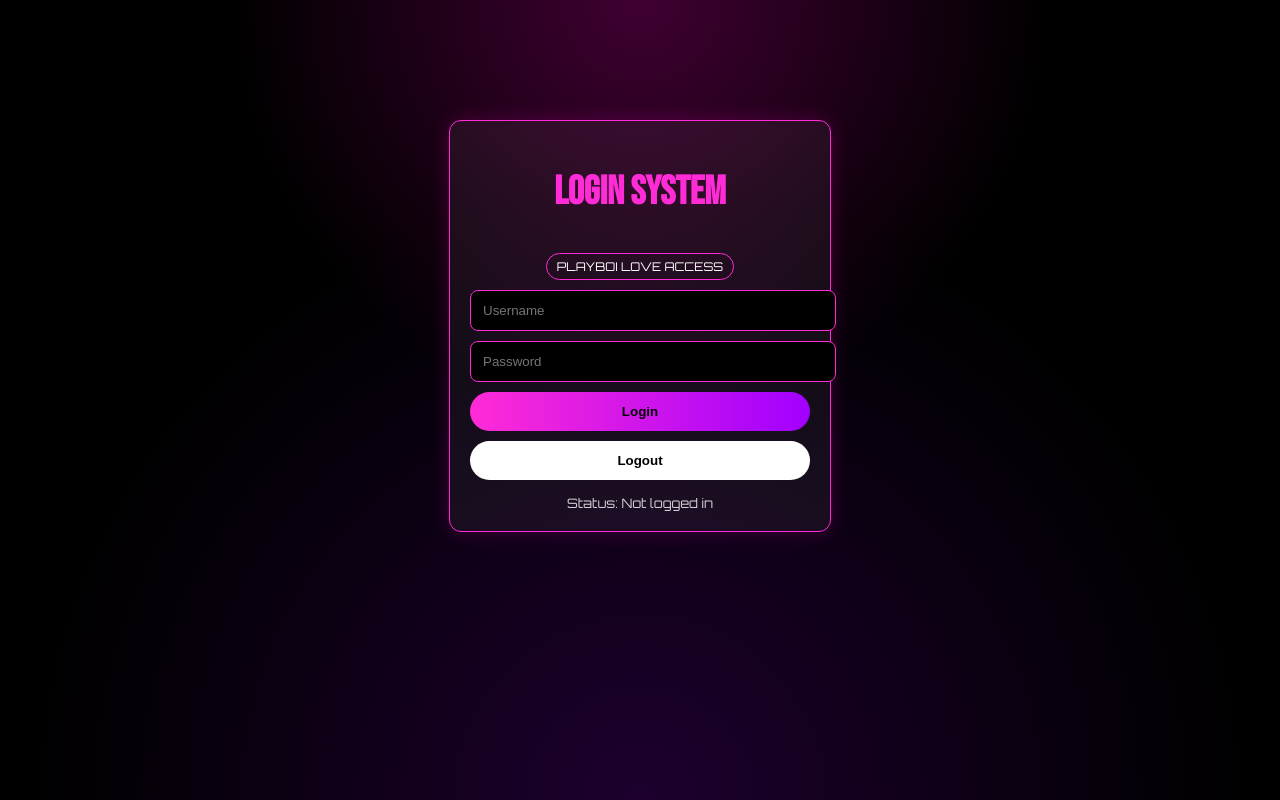
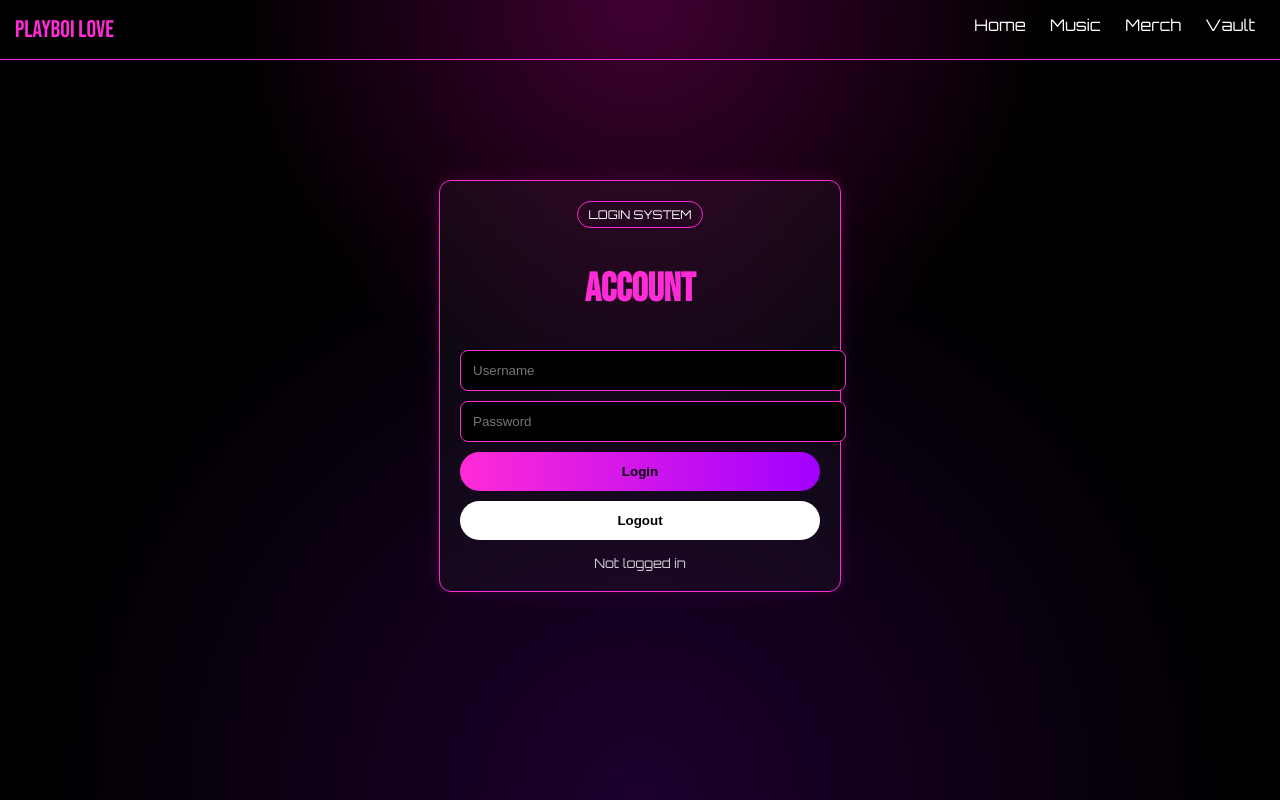
Before and after one commit to playboilove21/playboii-love, a plain HTML site: page login-log-out.html in a window 1280 px wide. Drawn offline with Linux system fonts and the light colour scheme.

Commit message:
Update login-log-out.html

```diff
--- a/login-log-out.html
+++ b/login-log-out.html
@@ -3,7 +3,7 @@
 <head>
 <meta charset="UTF-8">
 <meta name="viewport" content="width=device-width, initial-scale=1.0">
-<title>PlayBoi Love • Login / Logout</title>
+<title>PlayBoi Love • Login</title>
 
 <link href="https://fonts.googleapis.com/css2?family=Bebas+Neue&family=Orbitron:wght@400;700&display=swap" rel="stylesheet">
 
@@ -14,10 +14,9 @@ body {
   font-family: Orbitron;
   background:black;
   color:white;
-  text-align:center;
 }
 
-/* NEON BACKGROUND */
+/* BACKGROUND */
 .bg {
   position:fixed;
   inset:0;
@@ -27,15 +26,36 @@ body {
   z-index:-1;
 }
 
-/* CONTAINER */
-.box {
-  max-width:340px;
+/* NAV (MATCH ALL PAGES) */
+nav {
+  display:flex;
+  justify-content:space-between;
+  padding:15px;
+  border-bottom:1px solid #ff2bd6;
+}
+
+.logo {
+  font-family:Bebas Neue;
+  font-size:24px;
+  color:#ff2bd6;
+}
+
+nav a {
+  color:white;
+  text-decoration:none;
+  margin:0 10px;
+}
+
+/* CENTER BOX */
+.container {
+  max-width:360px;
   margin:120px auto;
   padding:20px;
+  text-align:center;
   border:1px solid #ff2bd6;
   border-radius:12px;
-  background:rgba(255,255,255,0.05);
-  box-shadow:0 0 20px rgba(255,0,200,0.2);
+  background:rgba(255,255,255,0.03);
+  box-shadow:0 0 20px rgba(255,0,200,0.15);
 }
 
 h1 {
@@ -49,10 +69,10 @@ input {
   width:100%;
   padding:12px;
   margin-top:10px;
+  border-radius:8px;
+  border:1px solid #ff2bd6;
   background:black;
-  border:1px solid #ff2bd6;
   color:white;
-  border-radius:8px;
 }
 
 /* BUTTONS */
@@ -66,19 +86,17 @@ button {
   cursor:pointer;
 }
 
-/* LOGIN BUTTON */
 .loginBtn {
   background:linear-gradient(90deg,#ff2bd6,#a100ff);
   color:black;
 }
 
-/* LOGOUT BUTTON */
 .logoutBtn {
   background:white;
   color:black;
 }
 
-/* STATUS TEXT */
+/* STATUS */
 .status {
   margin-top:15px;
   font-size:13px;
@@ -86,12 +104,12 @@ button {
 }
 
 .badge {
-  display:inline-block;
-  margin-top:10px;
+  font-size:12px;
   padding:5px 10px;
   border:1px solid #ff2bd6;
   border-radius:20px;
-  font-size:12px;
+  display:inline-block;
+  margin-bottom:10px;
 }
 
 </style>
@@ -101,11 +119,23 @@ button {
 
 <div class="bg"></div>
 
-<div class="box">
+<!-- NAV -->
+<nav>
+  <div class="logo">PLAYBOI LOVE</div>
+  <div>
+    <a href="index.html">Home</a>
+    <a href="music.html">Music</a>
+    <a href="merch.html">Merch</a>
+    <a href="vault.html">Vault</a>
+  </div>
+</nav>
 
-  <h1>LOGIN SYSTEM</h1>
+<!-- LOGIN BOX -->
+<div class="container">
 
-  <div class="badge">PLAYBOI LOVE ACCESS</div>
+  <div class="badge">LOGIN SYSTEM</div>
+
+  <h1>ACCOUNT</h1>
 
   <input id="user" placeholder="Username">
   <input id="pass" type="password" placeholder="Password">
@@ -113,46 +143,39 @@ button {
   <button class="loginBtn" onclick="login()">Login</button>
   <button class="logoutBtn" onclick="logout()">Logout</button>
 
-  <div class="status" id="status">Status: Not logged in</div>
+  <div class="status" id="status">Not logged in</div>
 
 </div>
 
 <script>
 
-/* BASIC SESSION LOGIN (NOT VAULT RELATED) */
+/* SIMPLE SESSION LOGIN (NOT VAULT CONTROL) */
 const USER = "ADMIN";
 const PASS = "Permission";
 
-/* LOGIN FUNCTION */
+/* LOGIN */
 function login() {
   const u = document.getElementById("user").value;
   const p = document.getElementById("pass").value;
 
   if (u === USER && p === PASS) {
-
     localStorage.setItem("pbl_login", "true");
-
-    document.getElementById("status").innerText =
-      "Status: Logged in (session active)";
-
+    document.getElementById("status").innerText = "Logged in (session active)";
   } else {
     alert("Incorrect login");
   }
 }
 
-/* LOGOUT FUNCTION */
+/* LOGOUT */
 function logout() {
   localStorage.removeItem("pbl_login");
-
-  document.getElementById("status").innerText =
-    "Status: Not logged in";
+  document.getElementById("status").innerText = "Not logged in";
 }
 
-/* CHECK SESSION ON LOAD */
+/* CHECK STATE */
 window.onload = function () {
   if (localStorage.getItem("pbl_login") === "true") {
-    document.getElementById("status").innerText =
-      "Status: Logged in (session active)";
+    document.getElementById("status").innerText = "Logged in (session active)";
   }
 };
 
```
